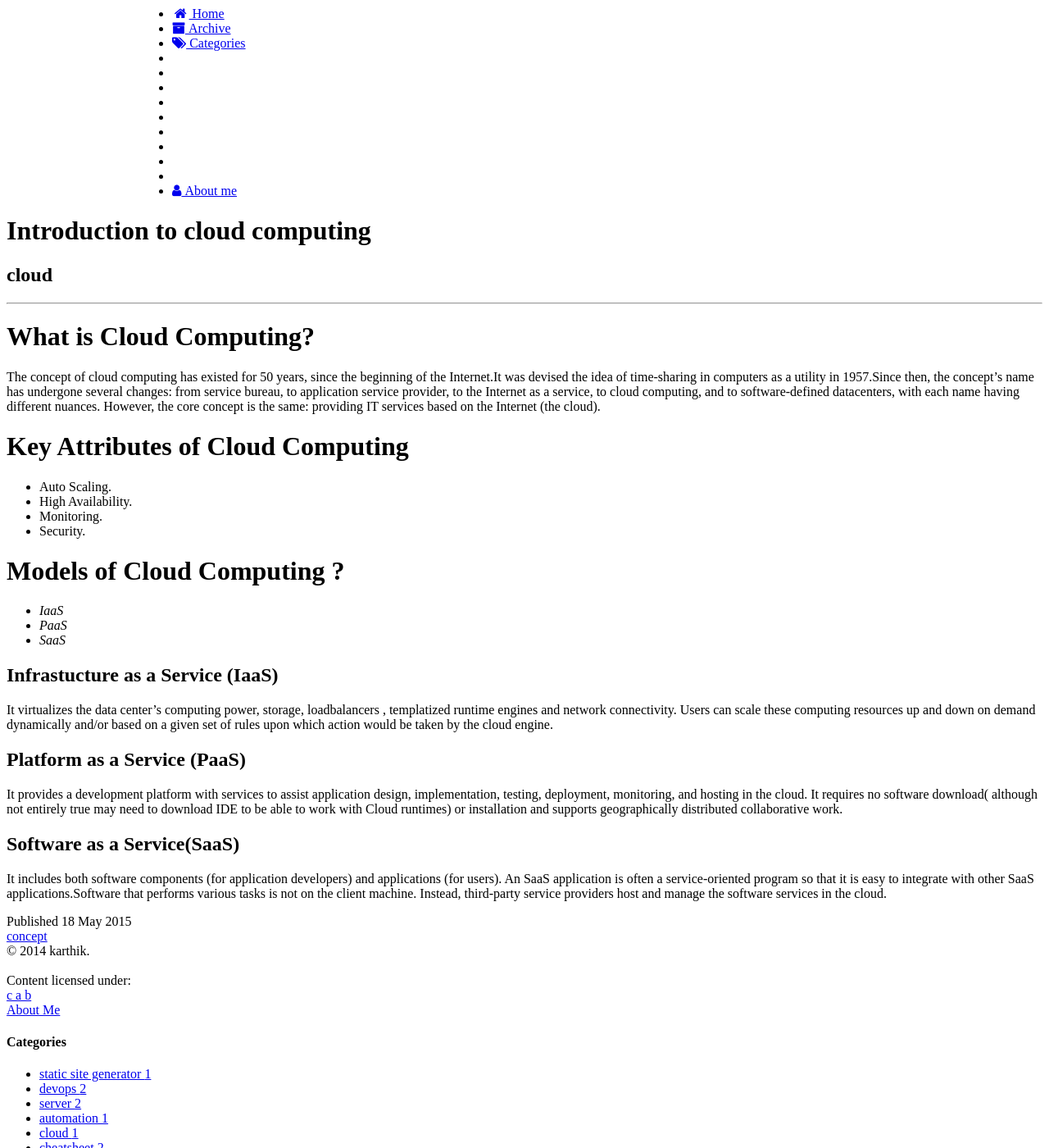
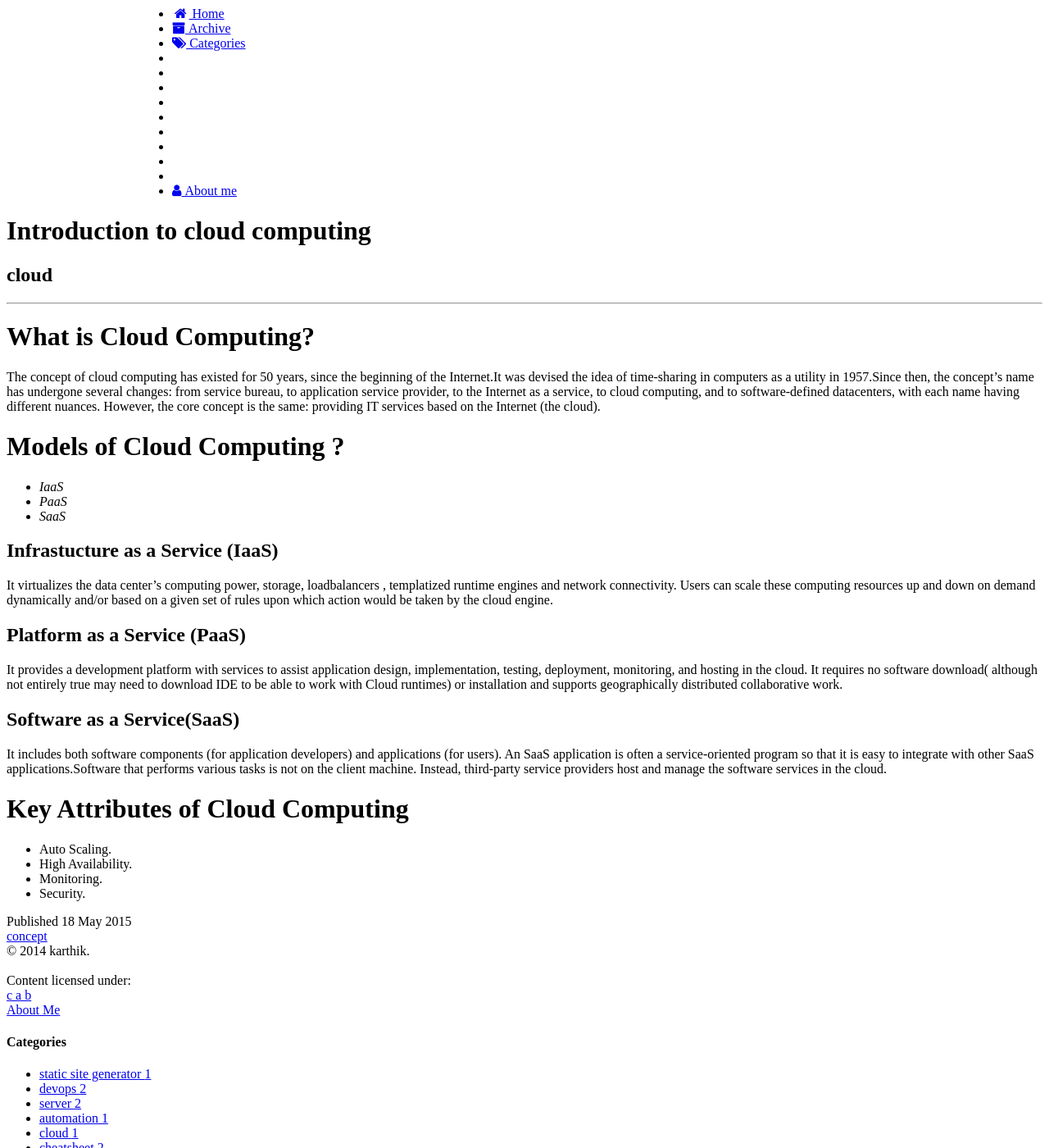
Before and after one commit to karpra/karpra.github.io, a Jekyll site: the page built from _posts/2015-5-18-Introduction to cloud computing.md, in a window 1280 px wide and 1400 px high. Shown: the whole window at 82% size. Built offline with Jekyll 4.4.1, drawn with Linux system fonts in a browser that asks for light colours; nearby versions of some CDN libraries; library files that are not in the unit come from our copies; part of the change alters nothing that is shown.

```diff
--- a/_posts/2015-5-18-Introduction to cloud computing.md
+++ b/_posts/2015-5-18-Introduction to cloud computing.md
@@ -8,19 +8,10 @@ tags : [concept]
 # What is Cloud Computing?
 The concept of cloud computing has existed for 50 years, since the beginning of the Internet.It was devised the idea of time-sharing in computers as a utility in 1957.Since then, the concept’s name has undergone several changes: from service bureau, to application service provider, to the Internet as a service, to cloud computing, and to software-defined datacenters, with each name having different nuances. However, the core concept is the same: providing IT services based on the Internet (the cloud).
 
-# Key Attributes of Cloud Computing
-+ Auto Scaling.
-+ High Availability.
-+ Monitoring.
-+ Security.
-
-
-
 # Models of Cloud Computing ?
 + *IaaS*
 + *PaaS*
 + *SaaS*
-
 
 ## Infrastucture as a Service (IaaS)
 It virtualizes the data center's computing power, storage, loadbalancers , templatized runtime engines and network connectivity. Users can scale these computing resources up and down on demand dynamically and/or based on a given set of rules upon which action would be taken by the cloud engine.
@@ -30,3 +21,9 @@ It provides a development platform with services to assist application design, i
 
 ## Software as a Service(SaaS)
 It includes both software components (for application developers) and applications (for users). An SaaS application is often a service-oriented program so that it is easy to integrate with other SaaS applications.Software that performs various tasks is not on the client machine. Instead, third-party service providers host and manage the software services in the cloud.
+
+# Key Attributes of Cloud Computing
++ Auto Scaling.
++ High Availability.
++ Monitoring.
++ Security.
```
